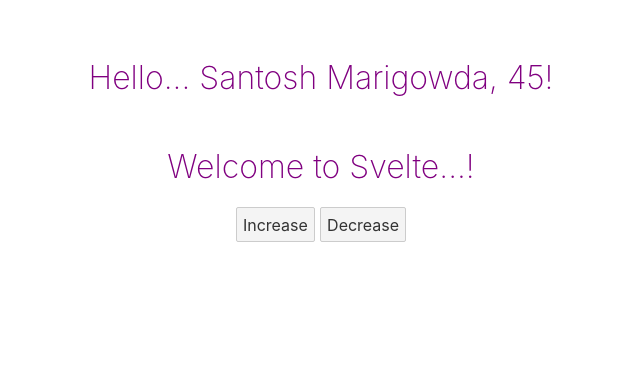
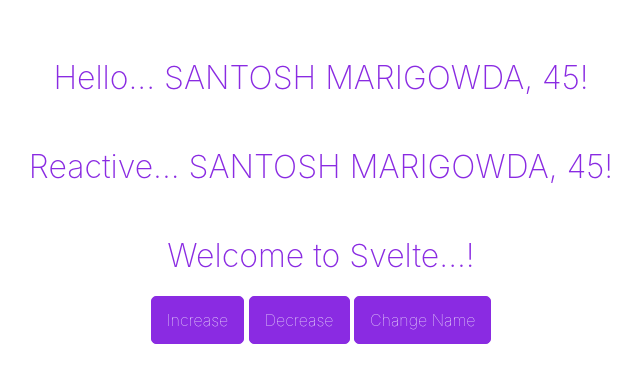
Before and after one commit to smarigowda/my-svelte-project, a Svelte app: page / in a window 1280 px wide. Shown: the top 382 px of the page, without its empty margins (319-960 px from the left). Built offline with nearby package versions, Linux system fonts and the light colour scheme.

Commit message:
change name button

```diff
--- a/src/App.svelte
+++ b/src/App.svelte
@@ -1,16 +1,22 @@
 <script>
   export let name;
   export let age;
+  export let upperName;
   function incAge() {
     age++;
   }
   const decAge = () => age--;
+  $: upperName = name.toUpperCase();
+
+  const changeName = () => {
+    name = 'Roopa Santosh';
+  }
 </script>
 
 <style>
   h1 {
     display: block;
-    color: purple;
+    color: blueviolet;
     font-weight: 200;
     margin-top: 50px;
   }
@@ -18,11 +24,32 @@
     margin: 0 auto;
     text-align: center;
   }
+  button {
+    outline: none;
+    border: none;
+    padding: 13px;
+    padding-left: 15px;
+    padding-right: 15px;
+    border-radius: 5px;
+    color: white;
+    background-color: blueviolet;
+    font-weight: 100;
+    cursor: pointer;
+    border: 1px solid blueviolet;
+  }
+  button:hover {
+    background-color: white;
+    color: blueviolet;
+    border: 1px solid blueviolet;
+  }
 </style>
 
 <div class="container">
-  <h1>Hello... {name}, {age}!</h1>
+  <h1>Hello... {name.toUpperCase()}, {age}!</h1>
+  <h1>Reactive... {upperName}, {age}!</h1>
   <h1>Welcome to Svelte...!</h1>
   <button on:click={incAge}>Increase</button>
   <button on:click={decAge}>Decrease</button>
+
+  <button on:click={changeName}>Change Name</button>
 </div>
```
